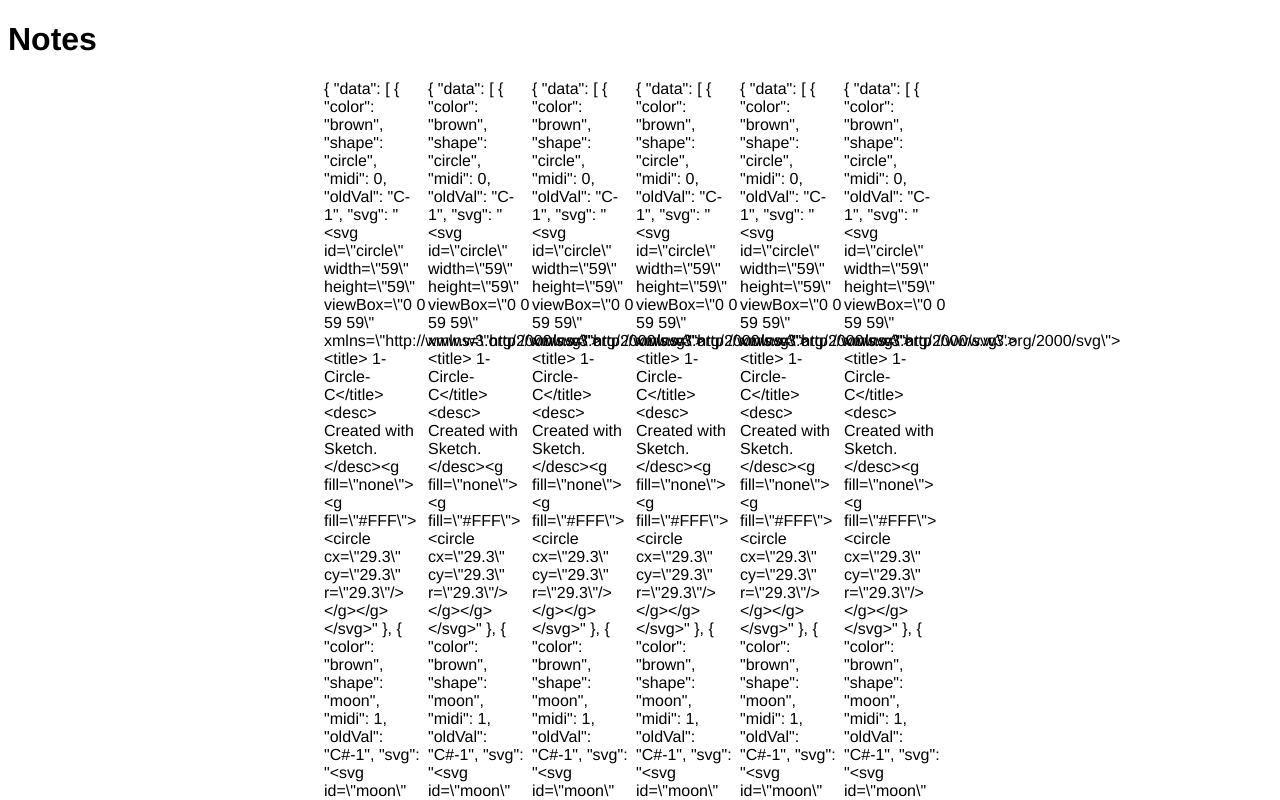
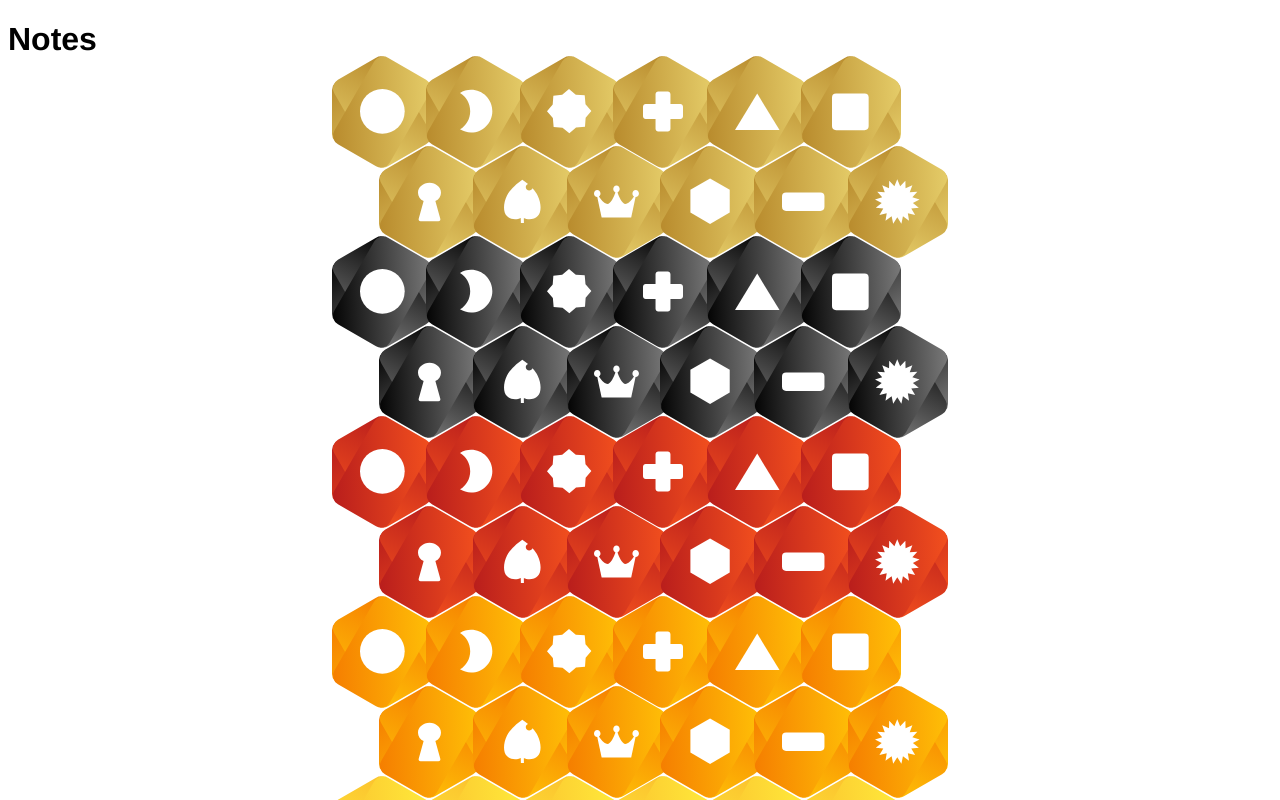
Before and after one commit to brentbrinkley/notesui, a Vue app: page / in a window 1280 px wide. Shown: the top 800 px of the page. Built offline with nearby package versions, Linux system fonts and the light colour scheme.

Commit message:
completed connection between json and vue components

```diff
--- a/src/App.vue
+++ b/src/App.vue
@@ -30,7 +30,7 @@ export default {
   created() {
     axios
       .get("/notes.json")
-      .then(response => (this.notes = response))
+      .then(response => (this.notes = response.data))
       .catch(e => {
         this.errors.push(e);
       });
@@ -41,10 +41,43 @@ export default {
 <style>
 #app {
   font-family: "Avenir", Helvetica, Arial, sans-serif;
-  /* -webkit-font-smoothing: antialiased; */
-  /* -moz-osx-font-smoothing: grayscale; */
+  -webkit-font-smoothing: antialiased;
+  -moz-osx-font-smoothing: grayscale;
   /* text-align: center; */
   /* color: #2c3e50; */
   /* margin-top: 60px; */
 }
+
+svg {
+  z-index: 100;
+  width: 45%;
+}
+
+#moon {
+  width: 33%;
+}
+
+#plus {
+  width: 40%;
+}
+
+#key {
+  width: 23%;
+}
+
+#leaf {
+  width: 37%;
+}
+
+#square {
+  width: 37%;
+}
+
+#cube {
+  width: 40%;
+}
+
+#minus {
+  width: 43%;
+}
 </style>
--- a/src/components/Note.vue
+++ b/src/components/Note.vue
@@ -1,7 +1,7 @@
 <template>
   <div>
     <div
-      :class="'hex' + color"
+      :class="'hex ' + color"
       :shape="shape"
       :midiVal="midiVal"
       :standardVal="standardVal"
@@ -20,15 +20,7 @@ export default {
     return {
       shapes
     };
-  },
-
-  // computed: {
-  //   combinedClass() {
-  //     return `hex ${this.color}`;
-  //   }
-  // },
-
-  methods: {}
+  }
 };
 </script>
 
@@ -56,7 +48,7 @@ svg {
 
 .hex {
   position: relative;
-  margin: 0 0 1.11em 0;
+  margin: 0 0 1.5em 0;
   width: 100px; /*6.2em*/
   height: 64px; /*4em*/
   border-radius: 10px;
@@ -96,11 +88,6 @@ svg {
   color: #4a4a4a;
 }
 
-.brown {
-  background: linear-gradient(to top left, rgb(151, 126, 126) 0%, #654635 100%);
-  color: #a49085;
-}
-
 .orange {
   background: linear-gradient(to top left, #ffc107 0%, #f57c00 100%);
   color: #f68401;
@@ -126,22 +113,22 @@ svg {
   color: #7127a8;
 }
 
-.teal {
+.green {
   background: linear-gradient(to top left, #4db6ac 0%, #00796b 100%);
   color: #34a297;
 }
 
-.blue {
+.cyan {
   background: linear-gradient(to top left, #4fc3f7 0%, #2196f3 100%);
   color: #259af3;
 }
 
-.blue-dark {
+.blue {
   background: linear-gradient(to top left, #1976d2 0%, #283593 100%);
   color: #1c68c5;
 }
 
-.green {
+.green-light {
   background: linear-gradient(to top left, #cddc39 0%, #8bc34a 100%);
   color: #7cb342;
 }
@@ -151,12 +138,12 @@ svg {
   color: #00944a;
 }
 
-.silver {
+.grey {
   background: linear-gradient(to top left, #e0e0e0 0%, #bdbdbd 100%);
   color: #9e9e9e;
 }
 
-.gold {
+.brown {
   background: linear-gradient(to top left, #e6ce6a 0%, #b7892b 100%);
   color: #b7892b;
 }
--- a/src/components/NoteContainer.vue
+++ b/src/components/NoteContainer.vue
@@ -1,46 +1,14 @@
 <template>
   <div class="container">
     <div :key="note.midi" v-for="note in notes" class="span">
-      {{notes}}
-      <!-- <Note
-        color="note.color"
-        shape="note.shape"
-        midiVal="note.midi"
-        standardVal="note.oldVal"
-        svgString="note.svg"
-      ></Note>-->
+      <Note
+        :color="note.color"
+        :shape="note.shape"
+        :midiVal="note.midi"
+        :standardVal="note.oldVal"
+        :svgString="note.svg"
+      ></Note>
     </div>
-    <!-- Placehodlers -->
-    <!-- <div :key="num" v-for="num in nums" class="span">
-      <Note color="silver"></Note>
-    </div>
-    <div :key="num" v-for="num in nums" class="span">
-      <Note color="pink"></Note>
-    </div>
-    <div :key="num" v-for="num in nums" class="span">
-      <Note color="purple"></Note>
-    </div>
-    <div :key="num" v-for="num in nums" class="span">
-      <Note color="blue-dark"></Note>
-    </div>
-    <div :key="num" v-for="num in nums" class="span">
-      <Note color="blue"></Note>
-    </div>
-    <div :key="num" v-for="num in nums" class="span">
-      <Note color="teal"></Note>
-    </div>
-    <div :key="num" v-for="num in nums" class="span">
-      <Note color="yellow"></Note>
-    </div>
-    <div :key="num" v-for="num in nums" class="span">
-      <Note color="orange"></Note>
-    </div>
-    <div :key="num" v-for="num in nums" class="span">
-      <Note color="red"></Note>
-    </div>
-    <div :key="num" v-for="num in nums" class="span">
-      <Note color="black"></Note>
-    </div>-->
   </div>
 </template>
 
@@ -53,10 +21,16 @@ export default {
     Note
   },
 
-  data() {
-    // return {
-    //   nums: [1, 2, 3, 4, 5, 6, 7, 8, 9, 10, 11, 12]
-    // };
+  computed: {
+    changeOrd() {
+      return this.notes.reverse();
+    }
+  },
+
+  methods: {
+    filterColor(inputColor) {
+      return this.notes.filter(note => note.color === inputColor);
+    }
   }
 };
 </script>
@@ -65,13 +39,14 @@ export default {
 .container {
   display: grid;
   grid-gap: 2px;
-  grid-template-columns: repeat(13, 50px);
-  width: 50%;
+  grid-template-columns: repeat(13, 1fr);
+  width: 48%;
   margin: 0 auto;
 }
 
 .span {
   grid-column-end: span 2;
+  justify-self: center;
 }
 
 .span:nth-child(12n + 7) {
```
